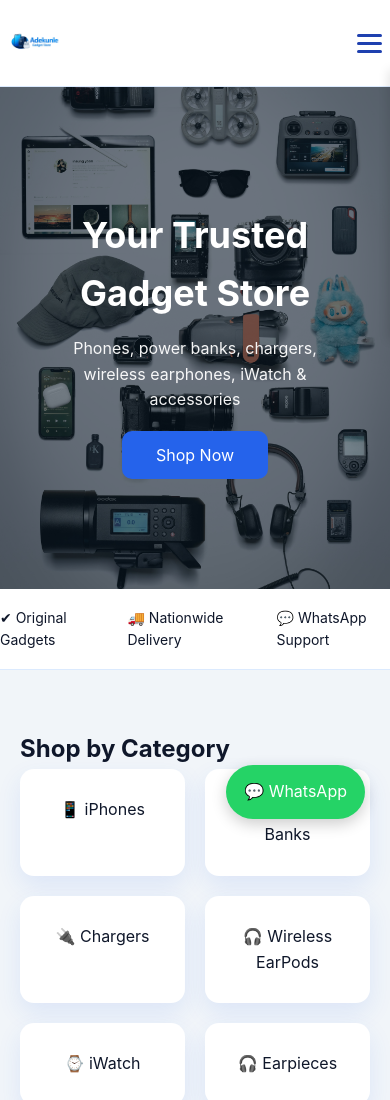
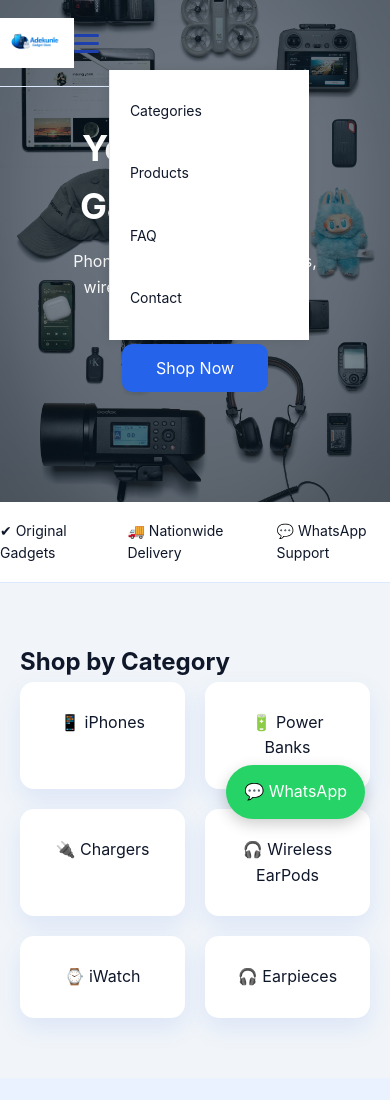
Before and after one commit to iamhardhey/Gadget, a plain HTML site: page index.html in a window 390 px wide. Shown: the top 1100 px of the page. Drawn offline with Linux system fonts and the light colour scheme.

Commit message:
Add files via upload

```diff
--- a/style.css
+++ b/style.css
@@ -50,9 +50,9 @@ body {
 
 /* HEADER */
 .header {
-  background: var(--light);
+  background: var--light);
   border-bottom: 1px solid #dbeafe;
-  position: relative;
+  position: absolute;
   z-index: 100;
 }
 
@@ -85,7 +85,7 @@ body {
   flex-direction: column;
   cursor: pointer;
   gap: 5px;
-  margin-right: 8px;
+  margin-right: 10px;
 }
 
 .hamburger span {
```
